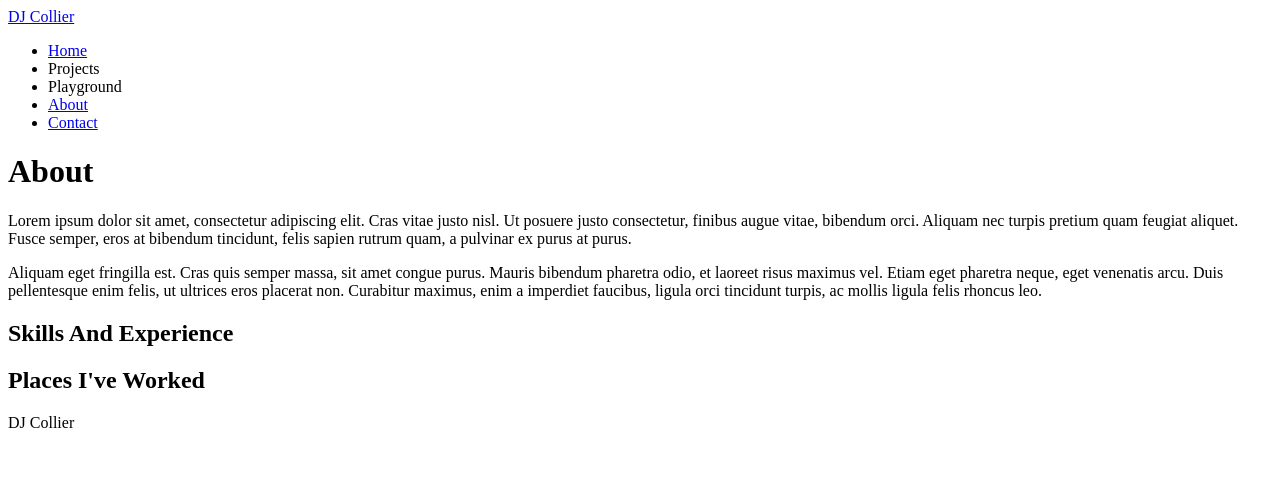
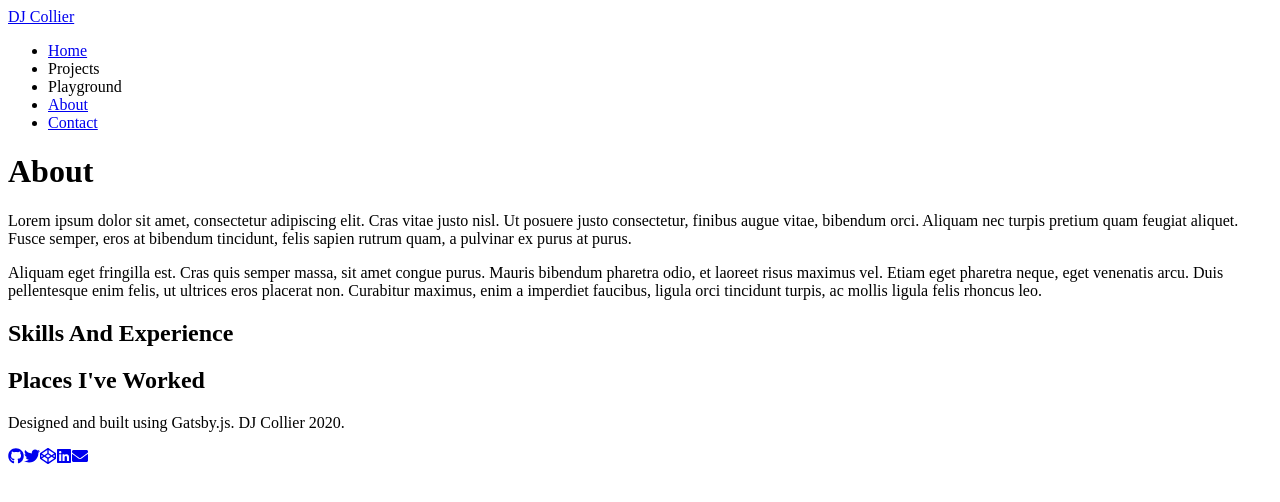
Before and after one commit to collier/collier.github.io, a Gatsby site: page /about in a window 1280 px wide. Built offline with nearby package versions, Linux system fonts and the light colour scheme; Gatsby itself is replaced by a stand-in of ours.

Commit message:
Add social links to footer

```diff
--- a/gatsby-config.js
+++ b/gatsby-config.js
@@ -1,6 +1,10 @@
 module.exports = {
   siteMetadata: {
-    githubUrl: 'https://github.com/collier'
+    githubUrl: 'https://github.com/collier',
+    twitterUrl: 'https://twitter.com/deej_collier',
+    codepenUrl: 'https://codepen.io/djcollier',
+    linkedinUrl: 'https://www.linkedin.com/in/dj-collier/',
+    emailAddress: 'dj@djcollier.com'
   },
   plugins: [
     {
--- a/src/components/Footer/Footer.js
+++ b/src/components/Footer/Footer.js
@@ -1,11 +1,46 @@
 import React from 'react';
+import {
+  FaGithub,
+  FaTwitter,
+  FaCodepen,
+  FaLinkedin,
+  FaEnvelope
+} from 'react-icons/fa';
+
+import useSiteMetadata from '../../hooks/useSiteMetadata';
 
 import './Footer.module.css';
 
 function Footer() {
+  const {
+    githubUrl,
+    twitterUrl,
+    codepenUrl,
+    linkedinUrl,
+    emailAddress
+  } = useSiteMetadata();
   return (
     <footer styleName="footer">
-      <p>DJ Collier</p>
+      <div styleName="message">
+        <p>Designed and built using Gatsby.js. DJ Collier 2020.</p>
+      </div>
+      <div styleName="socials">
+        <a href={githubUrl} styleName="social-link">
+          <FaGithub />
+        </a>
+        <a href={twitterUrl} styleName="social-link">
+          <FaTwitter />
+        </a>
+        <a href={codepenUrl} styleName="social-link">
+          <FaCodepen />
+        </a>
+        <a href={linkedinUrl} styleName="social-link">
+          <FaLinkedin />
+        </a>
+        <a href={`mailto:${emailAddress}`} styleName="social-link">
+          <FaEnvelope />
+        </a>
+      </div>
     </footer>
   );
 }
--- a/src/components/Footer/Footer.module.css
+++ b/src/components/Footer/Footer.module.css
@@ -1,4 +1,22 @@
 .footer {
   background-color: var(--color-footer-bg);
-  padding: 4rem 1rem;
+  padding: 2rem 1rem;
 }
+
+.message,
+.socials {
+  display: flex;
+  justify-content: center;
+}
+
+.message {
+  margin-bottom: 1rem;
+}
+
+.socials {
+  font-size: 1.8rem;
+}
+
+.social-link:not(:last-child) {
+  margin-right: 0.7rem;
+}
--- a/src/hooks/useSiteMetadata.js
+++ b/src/hooks/useSiteMetadata.js
@@ -7,6 +7,10 @@ const useSiteMetadata = () => {
         site {
           siteMetadata {
             githubUrl
+            twitterUrl
+            codepenUrl
+            linkedinUrl
+            emailAddress
           }
         }
       }
```
